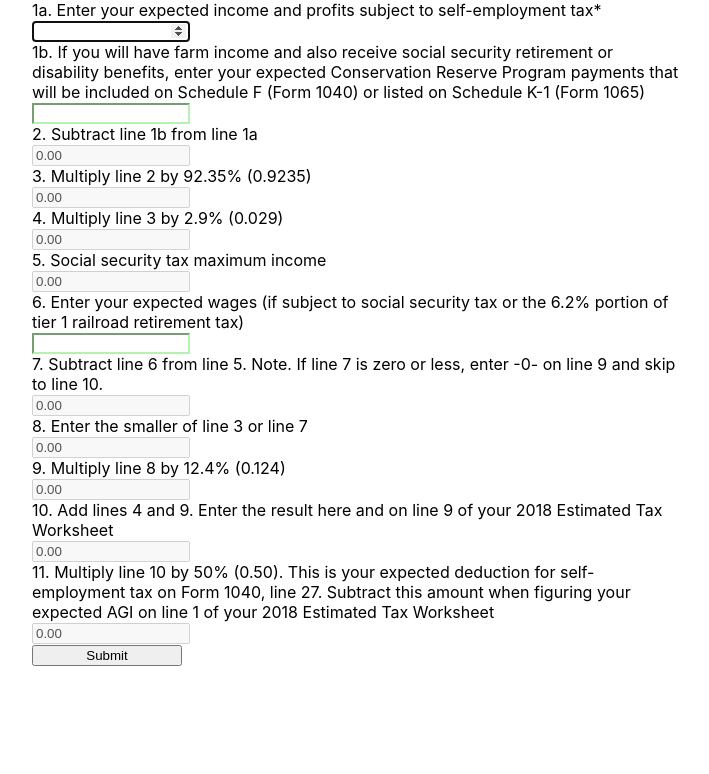
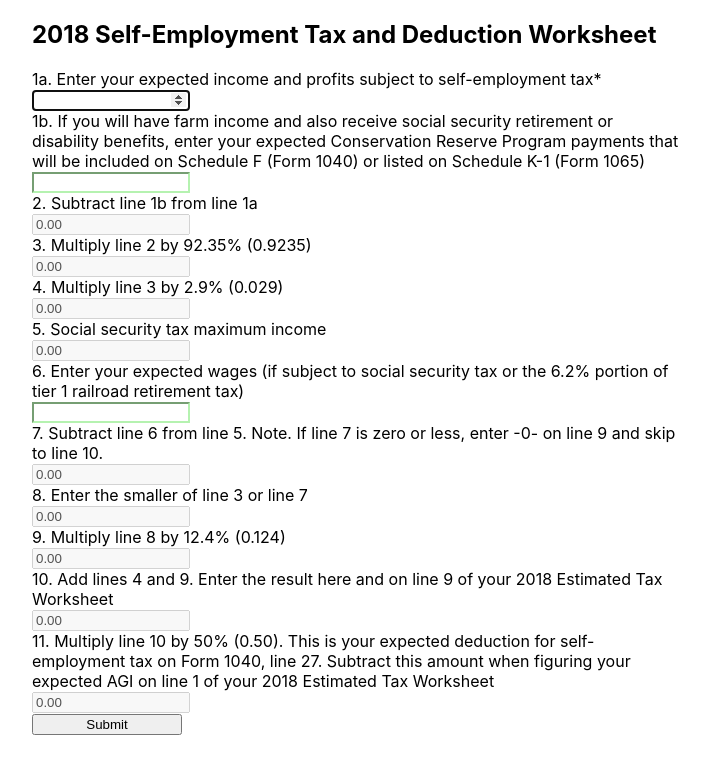
Before and after one commit to tsamb/estimated-tax-calculator, a React (Create React App) app: page / in a window 1280 px wide. Shown: the top 774 px of the page, without its empty margins (283-992 px from the left). Built offline with nearby package versions, Linux system fonts and the light colour scheme.

Commit message:
Add heading

```diff
--- a/src/App.js
+++ b/src/App.js
@@ -144,6 +144,7 @@ class App extends Component {
   render() {
     return (
       <div className='App-container'>
+        <h2>2018 Self-Employment Tax and Deduction Worksheet</h2>
         <form onSubmit={this.handleSubmit}>
             {this.se_tax_fields.map((field, i) =>
               <label key={i}>
```
